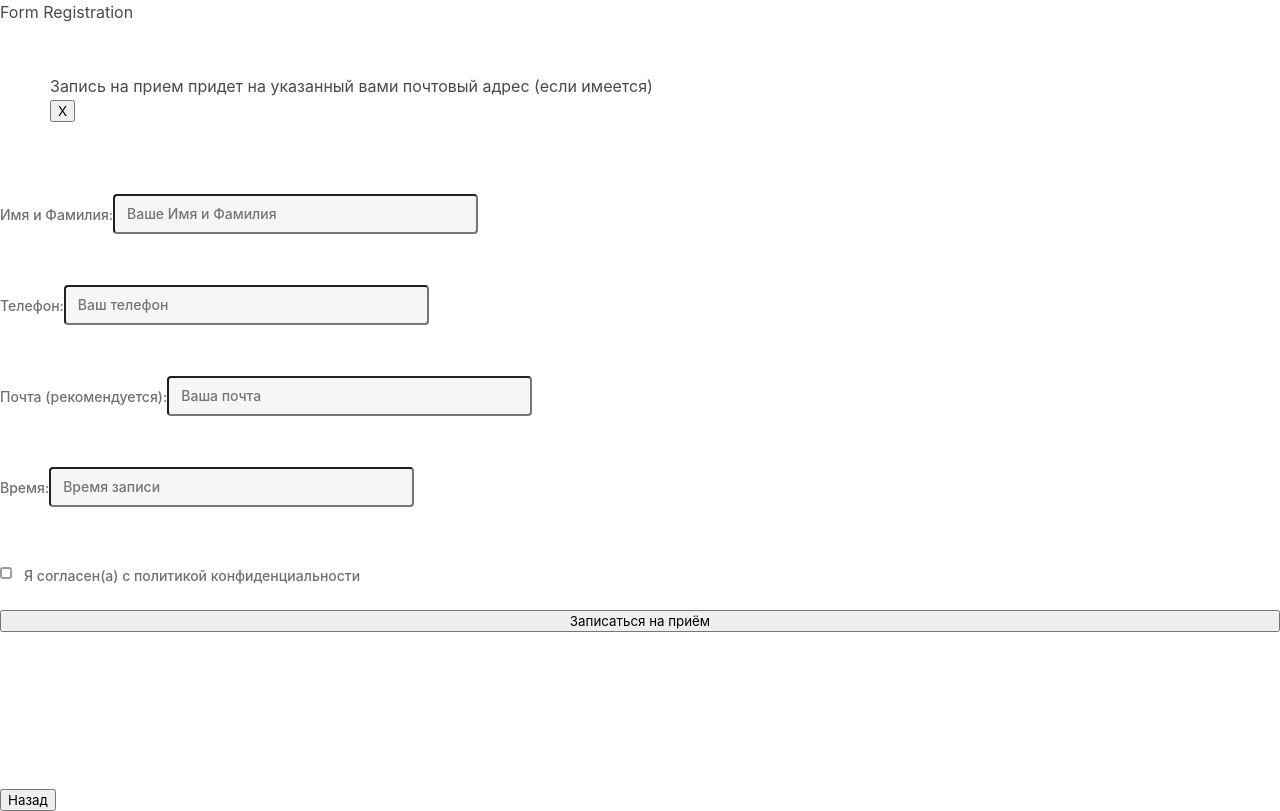
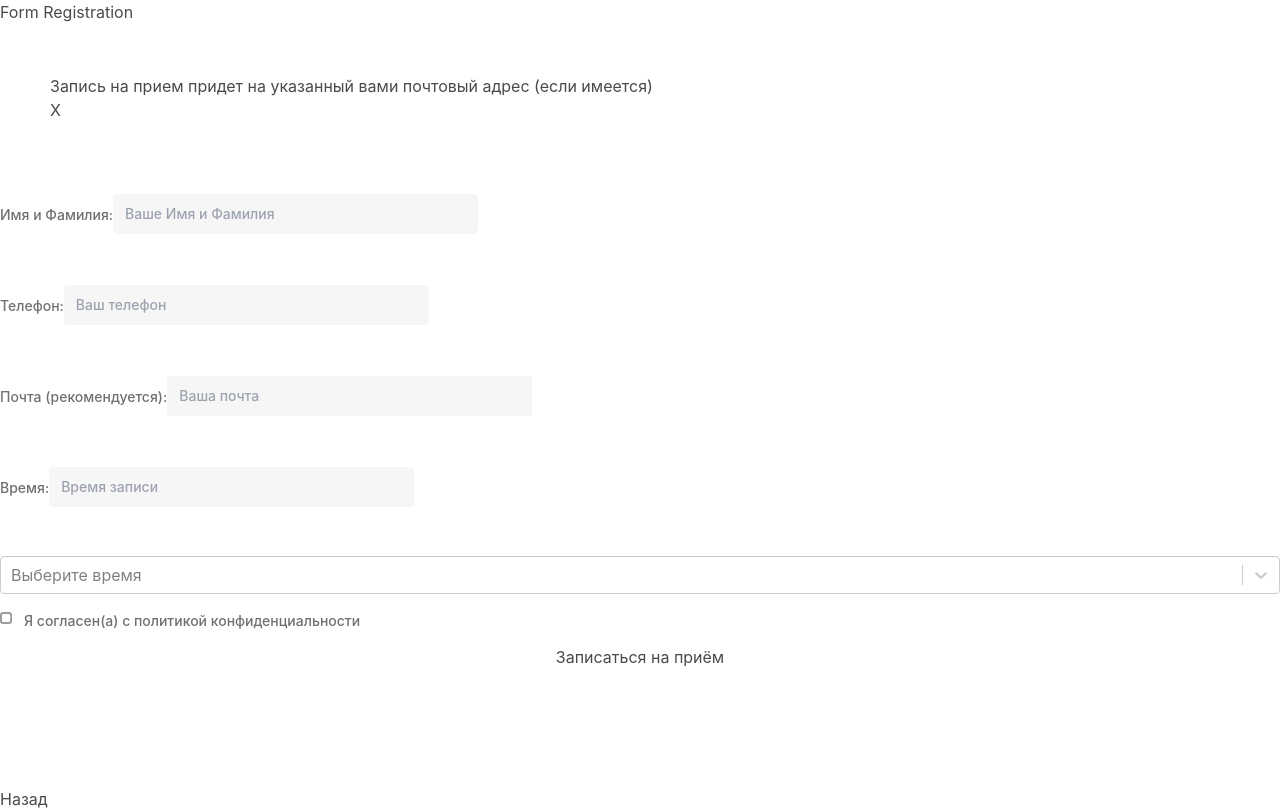
Before and after one commit to slin4er/raycheva_v2.0, a React (Create React App) app: page /registration in a window 1280 px wide. Built offline with nearby package versions, Linux system fonts and the light colour scheme; no server answers.

Commit message:
dont typed react-select lib

```diff
--- a/package.json
+++ b/package.json
@@ -21,6 +21,7 @@
 		"react-input-mask": "^2.0.4",
 		"react-router-dom": "^6.3.0",
 		"react-scripts": "5.0.1",
+		"react-select": "^5.7.0",
 		"styled-components": "^5.3.5",
 		"typescript": "^4.7.4",
 		"web-vitals": "^2.1.4",
@@ -50,5 +51,10 @@
 			"last 1 firefox version",
 			"last 1 safari version"
 		]
+	},
+	"devDependencies": {
+		"autoprefixer": "^10.4.13",
+		"postcss": "^8.4.19",
+		"tailwindcss": "^3.2.4"
 	}
 }
--- /dev/null
+++ b/postcss.config.js
@@ -0,0 +1,6 @@
+module.exports = {
+  plugins: {
+    tailwindcss: {},
+    autoprefixer: {},
+  },
+}
--- a/src/App.tsx
+++ b/src/App.tsx
@@ -9,7 +9,6 @@ export const App: FC = () => {
 	const [datePick, setDatePick] = useState<string>()
 
 	const dateClickHandler = (date: string) => {
-		console.log('App', date)
 		setDatePick(date)
 		redirect('/registration')
 	}
--- a/src/components/FormRegistration.tsx
+++ b/src/components/FormRegistration.tsx
@@ -7,6 +7,7 @@ import { yupResolver } from '@hookform/resolvers/yup'
 import { IFormInputs, IFormRegistrationProps, IResData } from '../helpers/types'
 import styled from 'styled-components'
 import axios from 'axios'
+import { SelectTime } from '../ui/Select'
 
 import InputMask from 'react-input-mask'
 
@@ -14,8 +15,10 @@ export const FormRegistration: FC<IFormRegistrationProps> = ({ date }) => {
 	const redirect = useNavigate()
 	const redirectOnLayout = () => redirect('/')
 
-	console.log('Form', date)
+	// console.log('Form', date)
 
+	const [arrayTimes, getArrayTimes] = useState<string[]>()
+	const [selectDate, postSelectDate] = useState<string | undefined>(date)
 	const [postFormData, setPostFormData] = useState<boolean>(false)
 	const [succesMessage, showSuccesMessage] = useState<boolean>(false)
 	const [noteAboutEmail, askNoteAboutEmail] = useState<boolean>(true)
@@ -38,10 +41,27 @@ export const FormRegistration: FC<IFormRegistrationProps> = ({ date }) => {
 		control,
 		reset,
 	} = useForm<IFormInputs>({ resolver: yupResolver(formShema) })
-
+	console.log(selectDate)
 	// нажал на дату и сделать запрос http://localhost:3000/api/v1/date/available
 	// придет массив свободный часов, если забит то full
+	useEffect(() => {
+		const fetchData = async () => {
+			const result = await axios.get(
+				`http://localhost:3000/api/v1/date/available?date=${selectDate}`
+			)
+			return result
+		}
+		fetchData()
+			.then(res => {
+				getArrayTimes(res.data)
+				console.log('FAndrew', res.data)
+				console.log('array', arrayTimes)
+				console.log(`Дату отправил и получил массив времени!`)
+			})
+			.catch(err => console.log(err.message))
+	}, [selectDate])
 
+	// пост запрос с данными из формы
 	useEffect(() => {
 		if (postFormData) {
 			const fetchData = async () => {
@@ -55,7 +75,7 @@ export const FormRegistration: FC<IFormRegistrationProps> = ({ date }) => {
 				.then(res => {
 					console.log(res.data)
 					setResData(res.data.patient)
-					console.log(`uspex`)
+					console.log(`Данные формы отправились!`)
 					showSuccesMessage(true)
 					// redirect('/')
 				})
@@ -151,6 +171,8 @@ export const FormRegistration: FC<IFormRegistrationProps> = ({ date }) => {
 					/>
 				</Label>
 				<Error>{errors.time?.message}</Error>
+
+				<SelectTime times={arrayTimes} />
 
 				<CheckboxContainer>
 					Я согласен(а) с политикой конфиденциальности
--- a/src/index.css
+++ b/src/index.css
@@ -1,3 +1,7 @@
+@tailwind base;
+@tailwind components;
+@tailwind utilities;
+
 body {
 	margin: 0;
 	font-family: -apple-system, BlinkMacSystemFont, 'Segoe UI', 'Roboto', 'Oxygen',
--- /dev/null
+++ b/src/ui/Select.tsx
@@ -0,0 +1,37 @@
+import { FC, SetStateAction, useState } from 'react'
+import Select from 'react-select'
+import { ISelectProps, IOptions } from '../helpers/types'
+
+// const options = [
+// 	{ value: 'chocolate', label: 'Chocolate' },
+// 	{ value: 'strawberry', label: 'Strawberry' },
+// 	{ value: 'vanilla', label: 'Vanilla' },
+// ]
+
+export const SelectTime: FC<ISelectProps> = ({ times }) => {
+	const options = times?.map(time => {
+		return {
+			value: time,
+			label: time,
+		}
+	})
+
+	const [currentTime, setCurrentTime] = useState()
+
+	const getValue = () =>
+		currentTime ? options?.find(t => t.value === currentTime) : ''
+	const onChange = (newValue: any) => {
+		setCurrentTime(newValue.value)
+	}
+
+	return (
+		<div>
+			<Select
+				options={options}
+				placeholder='Выберите время'
+				value={getValue()}
+				onChange={onChange}
+			/>
+		</div>
+	)
+}
--- /dev/null
+++ b/tailwind.config.js
@@ -0,0 +1,8 @@
+/** @type {import('tailwindcss').Config} */
+module.exports = {
+  content: [],
+  theme: {
+    extend: {},
+  },
+  plugins: [],
+}
```
Also changed, not shown: src/helpers/types.ts (+9 -0 lines), 1 other file (tests, documents, lock files or other folders).
